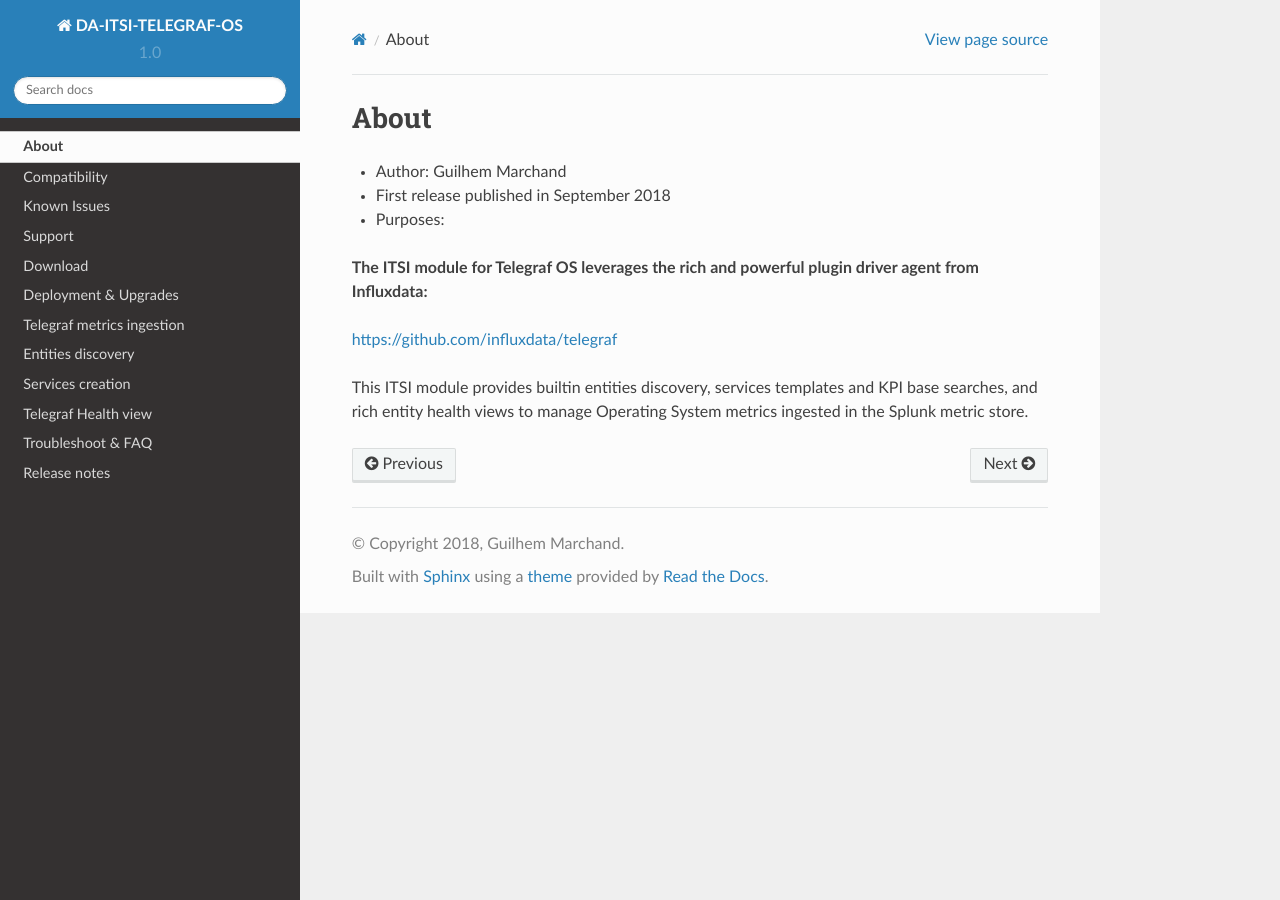
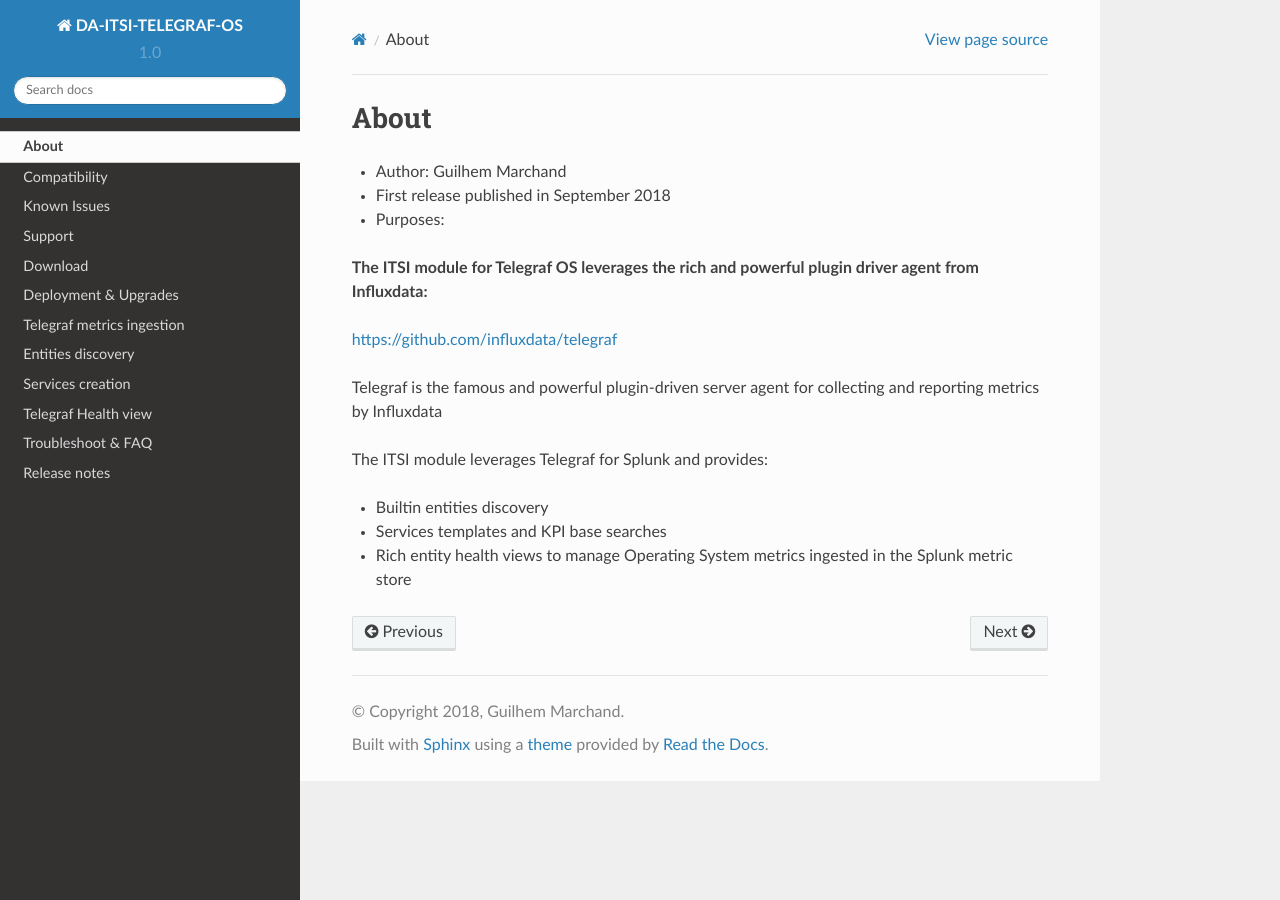
Before and after one commit to guilhemmarchand/DA-ITSI-TELEGRAF-OS, a Sphinx documentation site: the page built from docs/about.rst, in a window 1280 px wide. Built offline with Sphinx 7.4.7 and the Read the Docs theme 2.0.0, drawn with Linux system fonts in a browser that asks for light colours.

Commit message:
docs improvements

```diff
--- a/docs/about.rst
+++ b/docs/about.rst
@@ -11,4 +11,10 @@
 
 https://github.com/influxdata/telegraf
 
-This ITSI module provides builtin entities discovery, services templates and KPI base searches, and rich entity health views to manage Operating System metrics ingested in the Splunk metric store.
+Telegraf is the famous and powerful plugin-driven server agent for collecting and reporting metrics by Influxdata
+
+The ITSI module leverages Telegraf for Splunk and provides:
+
+- Builtin entities discovery
+- Services templates and KPI base searches
+- Rich entity health views to manage Operating System metrics ingested in the Splunk metric store
--- a/docs/index.rst
+++ b/docs/index.rst
@@ -6,7 +6,7 @@
 Welcome to the ITSI module for Telegraf OS documentation!
 =========================================================
 
-ITSI module for Telegraf metrics for Operating Systems.
+Telegraf is the famous and powerful plugin-driven server agent for collecting and reporting metrics by Influxdata
 
 .. image:: img/screen001.png
    :alt: screen001.png
```
